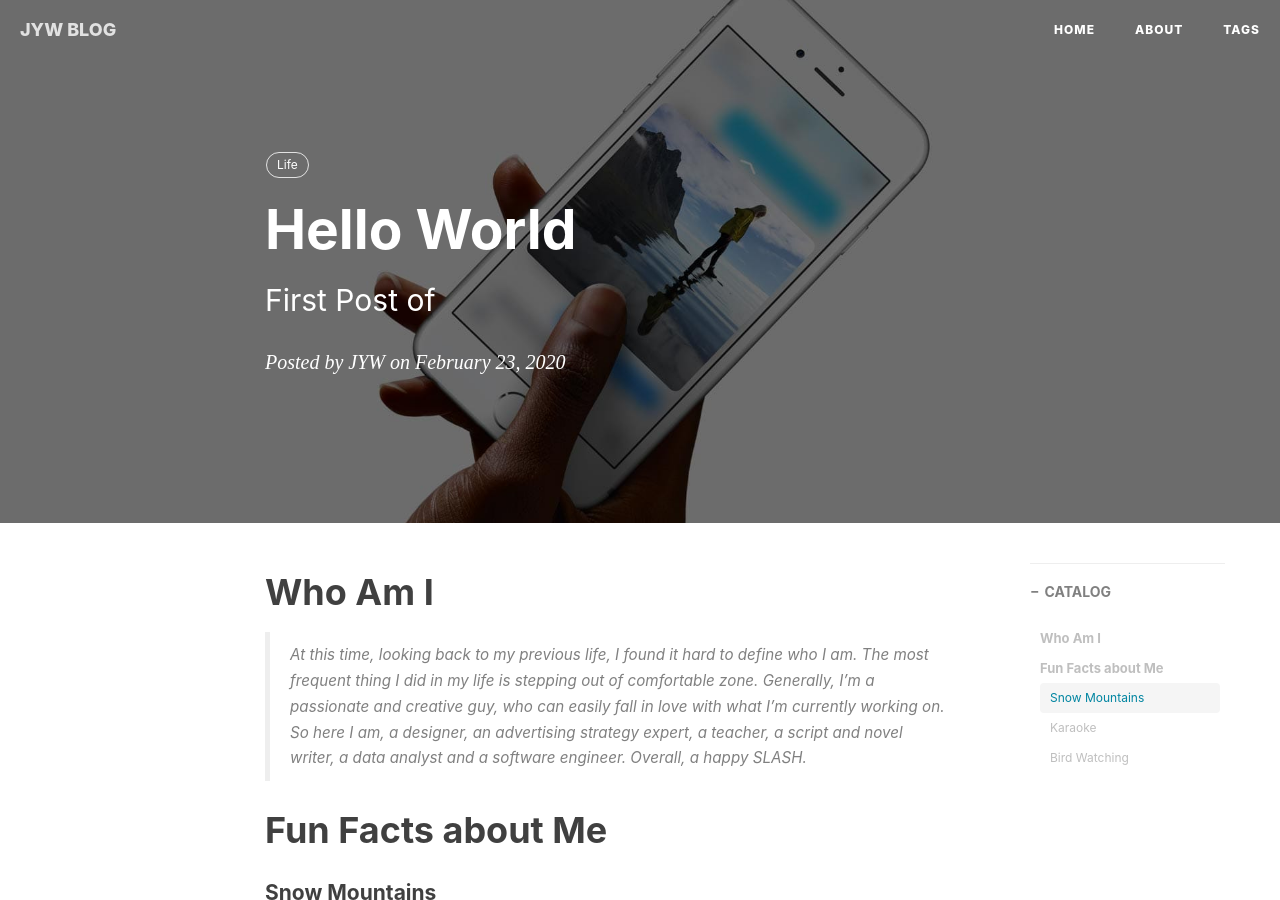
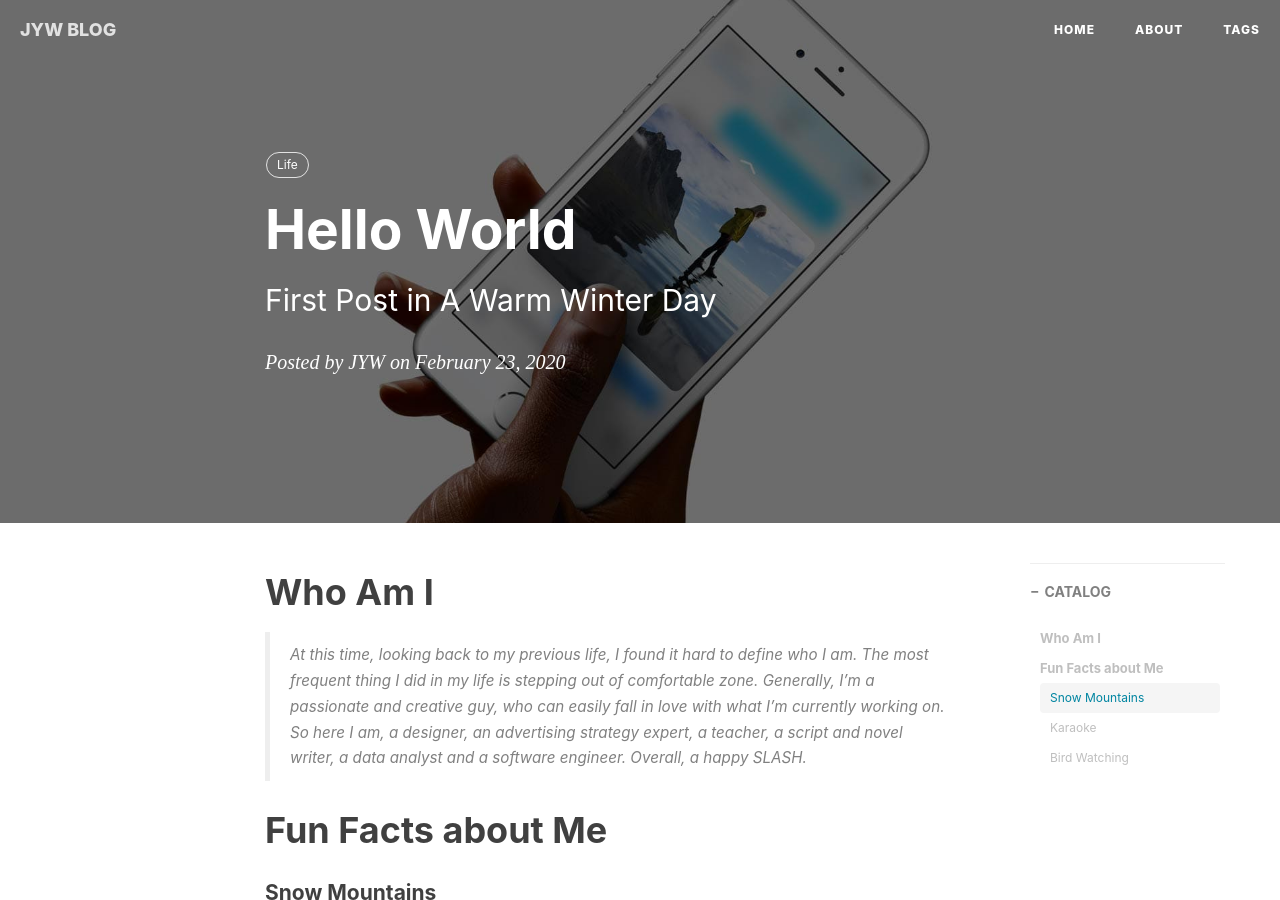
Before and after one commit to TheUniverseJiyeWang/TheUniverseJiyeWang.github.io, a Jekyll site: the page built from _posts/2020-02-23-Hello_World.md, in a window 1280 px wide and 900 px high. Built offline with Jekyll 4.4.1, drawn with Linux system fonts in a browser that asks for light colours; nearby versions of some CDN libraries; comment, search, counter and statistics services are not loaded.

Commit message:
Update 2020-02-23-Hello_World.md

```diff
--- a/_posts/2020-02-23-Hello_World.md
+++ b/_posts/2020-02-23-Hello_World.md
@@ -1,7 +1,7 @@
 ---
 layout:     post
 title:      Hello World
-subtitle:   First Post of
+subtitle:   First Post in A Warm Winter Day
 date:       2020-02-23
 author:     JYW
 header-img: img/post-bg-ios9-web.jpg
```
